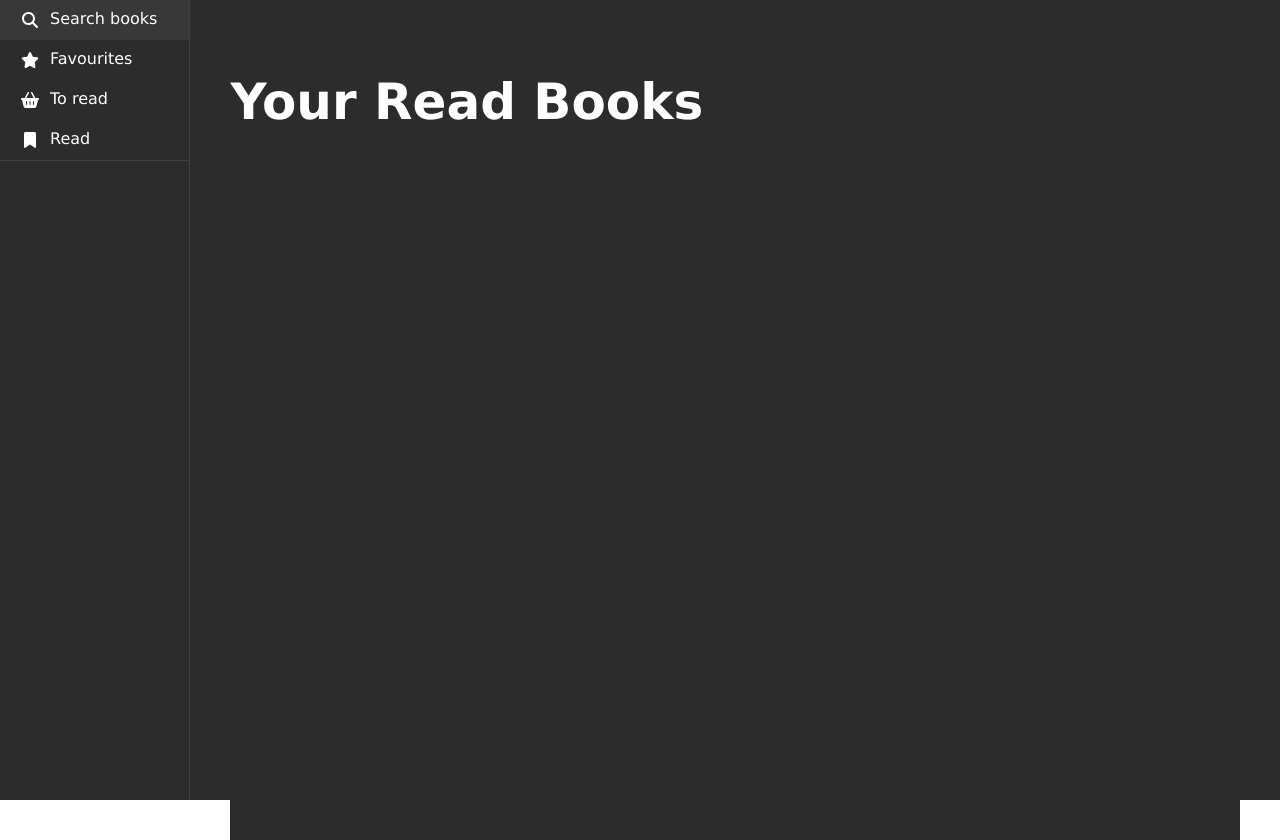
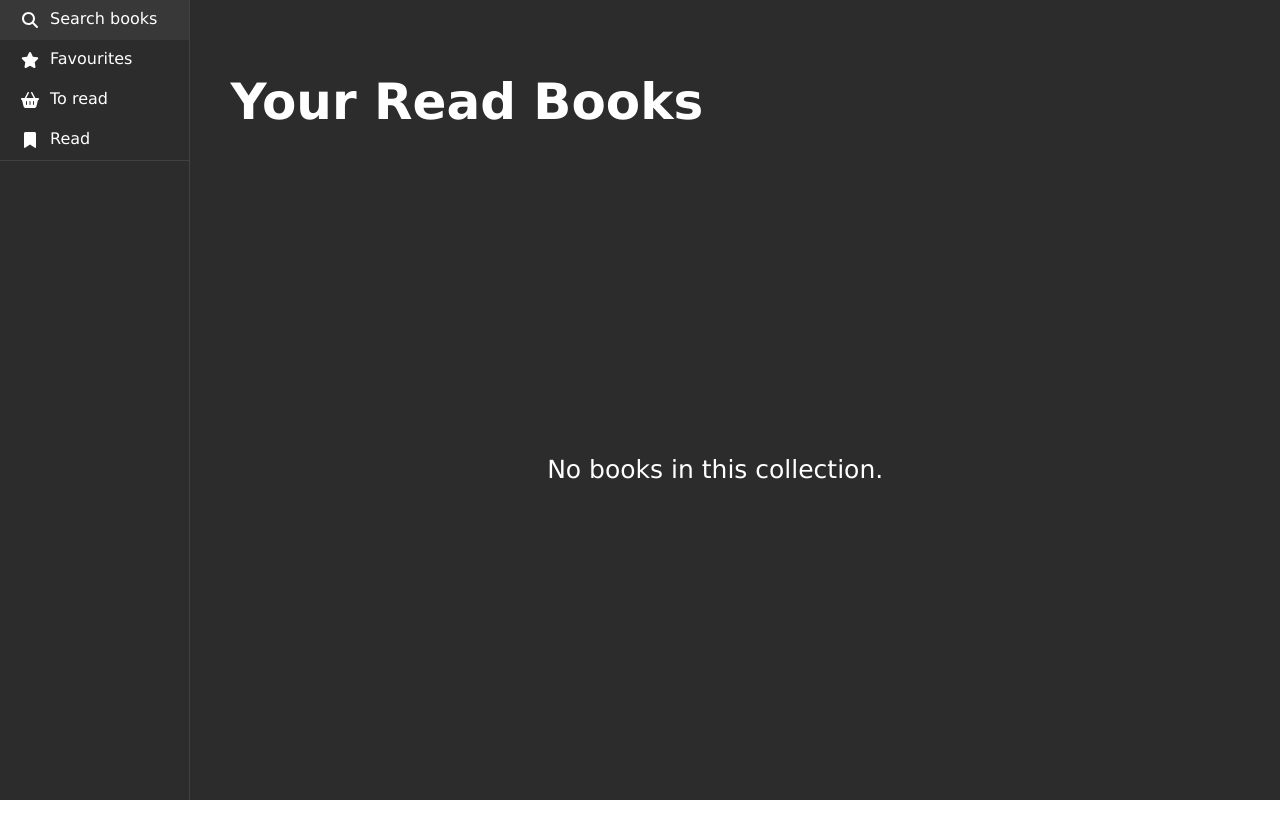
Before and after one commit to adiletbaimyrza/books-wishlist-app, a React (Vite) app: page /books-wishlist-app/read in a window 1280 px wide. After the commit the page ends 800 px from the top, so only its background shows below. Built offline with nearby package versions, Linux system fonts and the light colour scheme.

Commit message:
Update read and toRead slices, add no-books message in FavouritesPage and ReadPage

```diff
--- a/src/index.css
+++ b/src/index.css
@@ -12,8 +12,7 @@ p {
 html,
 body,
 #root,
-.layout,
-.route-page-layout {
+.layout {
   height: 100%;
   font-family: Verdana, Geneva, Tahoma, sans-serif;
 }
@@ -319,3 +318,11 @@ body,
   border: unset;
   padding: 10px 20px;
 }
+
+.no-books {
+  flex-grow: 1;
+  font-size: 25px;
+  display: flex;
+  justify-content: center;
+  align-items: center;
+}
--- a/src/pages/FavouritesPage.tsx
+++ b/src/pages/FavouritesPage.tsx
@@ -35,6 +35,7 @@ const FavouritesPage = () => {
   return (
     <RoutePageLayout>
       <h1 className="grand-title">Your favourites</h1>
+      {favourites.length !== 0 ? (
         <div className="searched-books-grid">
           {favourites.map((boo) => {
             const book = mapBook(boo)
@@ -52,6 +53,9 @@ const FavouritesPage = () => {
             )
           })}
         </div>
+      ) : (
+        <div className="no-books">No books in this collection.</div>
+      )}
     </RoutePageLayout>
   )
 }
--- a/src/pages/ReadPage.tsx
+++ b/src/pages/ReadPage.tsx
@@ -1,35 +1,44 @@
-import { useEffect, useState } from 'react'
+import { useEffect } from 'react'
+import { useDispatch, useSelector } from 'react-redux'
+import { RootState } from '../redux/store'
+import { updateRead } from '../redux'
 import axios from 'axios'
-import { RoutePageLayout, GoogleBooksApiResponse } from '../components'
-import { GridBook } from '../components'
+import {
+  RoutePageLayout,
+  GoogleBooksApiResponse,
+  GridBook,
+} from '../components'
 import { mapBook } from '../utils/mappers'
 
 const ReadPage = () => {
-  const [books, setBooks] = useState<GoogleBooksApiResponse[]>([])
+  const read = useSelector((state: RootState) => state.read)
+  const dispatch = useDispatch()
 
   useEffect(() => {
     const readRaw = localStorage.getItem('read')
     const read = readRaw !== null ? JSON.parse(readRaw) : []
 
     const fetchBooks = async () => {
-      const booksArray: GoogleBooksApiResponse[] = []
+      const readBooks: GoogleBooksApiResponse[] = []
       for (const r of read) {
-        const address = `https://www.googleapis.com/books/v1/volumes/${r}`
-        const res = await axios.get(address)
-        booksArray.push(res.data)
+        const res = await axios.get(
+          `https://www.googleapis.com/books/v1/volumes/${r}`
+        )
+        readBooks.push(res.data)
       }
-      setBooks(booksArray)
+      dispatch(updateRead(readBooks))
     }
 
     fetchBooks()
-  }, [])
+  }, [read, dispatch])
 
   return (
     <RoutePageLayout>
       <h1 className="grand-title">Your Read Books</h1>
+      {read.length !== 0 ? (
         <div className="searched-books-grid">
-        {books.map((boo) => {
-          const book = mapBook(boo)
+          {read.map((re) => {
+            const book = mapBook(re)
             return (
               <GridBook
                 key={book.id}
@@ -44,6 +53,9 @@ const ReadPage = () => {
             )
           })}
         </div>
+      ) : (
+        <div className="no-books">No books in this collection.</div>
+      )}
     </RoutePageLayout>
   )
 }
--- a/src/pages/ToReadPage.tsx
+++ b/src/pages/ToReadPage.tsx
@@ -1,35 +1,45 @@
-import { useEffect, useState } from 'react'
+import { useEffect } from 'react'
+import { useDispatch, useSelector } from 'react-redux'
+import { RootState } from '../redux/store'
+import { updateToRead } from '../redux'
 import axios from 'axios'
-import { RoutePageLayout, GoogleBooksApiResponse } from '../components'
-import { GridBook } from '../components'
+import {
+  RoutePageLayout,
+  GoogleBooksApiResponse,
+  GridBook,
+} from '../components'
+import {} from '../components'
 import { mapBook } from '../utils/mappers'
 
 const ToReadPage = () => {
-  const [books, setBooks] = useState<GoogleBooksApiResponse[]>([])
+  const toRead = useSelector((state: RootState) => state.toRead)
+  const dispatch = useDispatch()
 
   useEffect(() => {
     const toReadRaw = localStorage.getItem('to read')
     const toRead = toReadRaw !== null ? JSON.parse(toReadRaw) : []
 
     const fetchBooks = async () => {
-      const booksArray: GoogleBooksApiResponse[] = []
+      const toReadBooks: GoogleBooksApiResponse[] = []
       for (const t of toRead) {
-        const address = `https://www.googleapis.com/books/v1/volumes/${t}`
-        const res = await axios.get(address)
-        booksArray.push(res.data)
+        const res = await axios.get(
+          `https://www.googleapis.com/books/v1/volumes/${t}`
+        )
+        toReadBooks.push(res.data)
       }
-      setBooks(booksArray)
+      dispatch(updateToRead(toReadBooks))
     }
 
     fetchBooks()
-  }, [])
+  }, [toRead, dispatch])
 
   return (
     <RoutePageLayout>
       <h1 className="grand-title">Your To Read Books</h1>
+      {toRead.length !== 0 ? (
         <div className="searched-books-grid">
-        {books.map((boo) => {
-          const book = mapBook(boo)
+          {toRead.map((tore) => {
+            const book = mapBook(tore)
             return (
               <GridBook
                 key={book.id}
@@ -44,6 +54,9 @@ const ToReadPage = () => {
             )
           })}
         </div>
+      ) : (
+        <div className="no-books">No books in this collection.</div>
+      )}
     </RoutePageLayout>
   )
 }
--- a/src/redux/index.ts
+++ b/src/redux/index.ts
@@ -2,10 +2,14 @@ import { updateGridBooks } from './gridBookSlice'
 import { updateSearchValue } from './searchValueSlice'
 import { updateSingleBook } from './singleBookSlice'
 import { updateFavourites } from './favouritesSlice'
+import { updateRead } from './readSlice'
+import { updateToRead } from './toReadSlice'
 
 export {
   updateGridBooks,
   updateSearchValue,
   updateSingleBook,
   updateFavourites,
+  updateRead,
+  updateToRead,
 }
--- a/src/redux/readSlice.ts
+++ b/src/redux/readSlice.ts
@@ -1,12 +1,13 @@
 import { PayloadAction, createSlice } from '@reduxjs/toolkit'
+import { GoogleBooksApiResponse } from '../components'
 
-const initialState: string[] = []
+const initialState: GoogleBooksApiResponse[] = []
 
 const readSlice = createSlice({
   name: 'read',
   initialState,
   reducers: {
-    updateRead: (_, action: PayloadAction<string[]>) => {
+    updateRead: (_, action: PayloadAction<GoogleBooksApiResponse[]>) => {
       return action.payload
     },
   },
--- a/src/redux/toReadSlice.ts
+++ b/src/redux/toReadSlice.ts
@@ -1,12 +1,13 @@
 import { PayloadAction, createSlice } from '@reduxjs/toolkit'
+import { GoogleBooksApiResponse } from '../components'
 
-const initialState: string[] = []
+const initialState: GoogleBooksApiResponse[] = []
 
 const toReadSlice = createSlice({
   name: 'toRead',
   initialState,
   reducers: {
-    updateToRead: (_, action: PayloadAction<string[]>) => {
+    updateToRead: (_, action: PayloadAction<GoogleBooksApiResponse[]>) => {
       return action.payload
     },
   },
```
Lines whose indentation alone changed are shown as unchanged.
